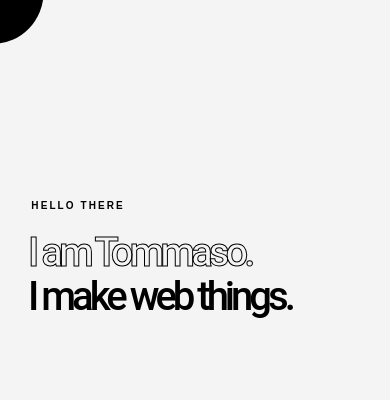
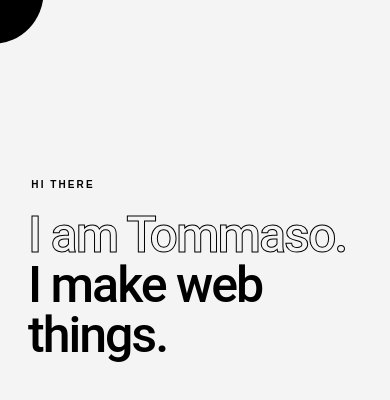
Before and after one commit to tommasoltrz/Old-Portfolio-Iteration, a Gatsby site: page / in a window 390 px wide. Built offline with nearby package versions, Linux system fonts and the light colour scheme; Gatsby itself is replaced by a stand-in of ours.

Commit message:
fix responsiveness

```diff
--- a/src/components/Hero/Hero.module.scss
+++ b/src/components/Hero/Hero.module.scss
@@ -12,11 +12,19 @@ $black: #000;
   padding-bottom: 150px;
 
   .responsiveHeading {
-    font-size: clamp(40px, 8vw, 300px);
-    line-height: 1.1;
+    font-size: clamp(50px, 8vw, 300px);
+    line-height: 1;
     color: black;
     font-weight: 500;
-    letter-spacing: -4px;
+    letter-spacing: -2px;
+    @media only screen and (min-width: $breakpoint-sm) {
+      letter-spacing: -2px;
+      line-height: 1.1;
+    }
+    @media only screen and (min-width: $breakpoint-md) {
+      letter-spacing: -4px;
+      line-height: 1.1;
+    }
   }
   h1 {
     -webkit-text-fill-color: transparent;
--- a/src/components/Hero/Hero.tsx
+++ b/src/components/Hero/Hero.tsx
@@ -8,7 +8,7 @@ const Hero: React.FC<Props> = ({}) => {
   return (
     <div className={`grid ${styles.heroWrap}`}>
       <div className={`col-12 `}>
-        <h4>Hello there</h4>
+        <h4>Hi there</h4>
         <h1 className={styles.responsiveHeading}>I am Tommaso.</h1>
         <h2 className={styles.responsiveHeading}>I make web things.</h2>
       </div>
```
